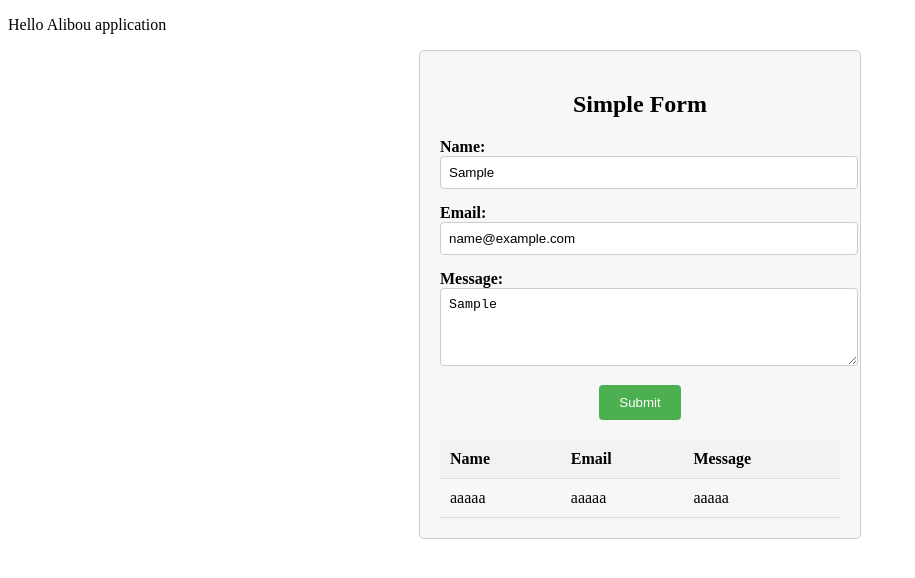
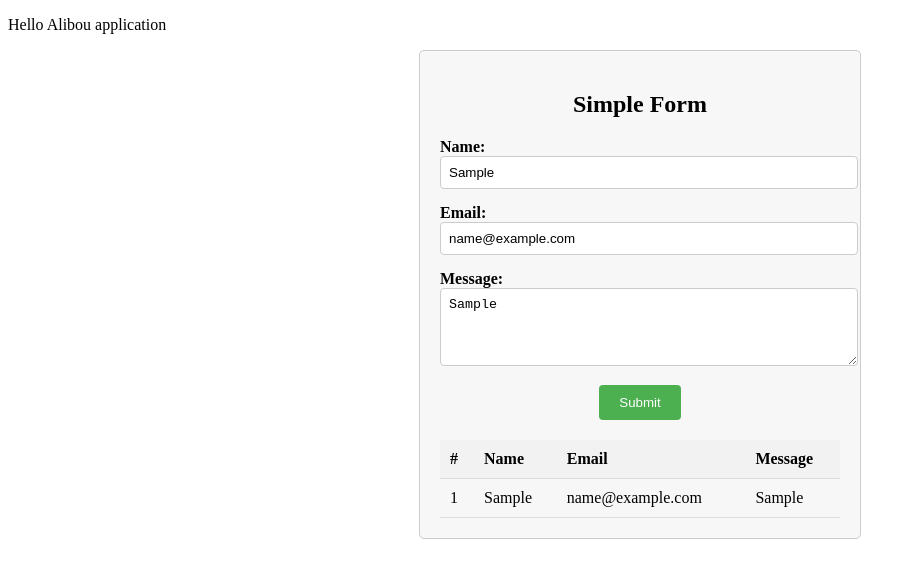
Before and after one commit to ali-bouali/angular-crash-course, an Angular app: page / in a window 1280 px wide. Both pictures are taken after typing "Sample", "name@example.com", "Sample" into the empty fields and a click on the button "Submit". Shown: the top 578 px of the page, without its empty margins (0-915 px from the left). Built offline with nearby package versions, Linux system fonts and the light colour scheme.

Commit message:
ngFor directive

```diff
--- a/src/app/my-first-comp/my-first-comp.component.html
+++ b/src/app/my-first-comp/my-first-comp.component.html
@@ -25,16 +25,18 @@
   <table *ngIf="isSubmitted">
     <thead>
     <tr>
+      <th>#</th>
       <th>Name</th>
       <th>Email</th>
       <th>Message</th>
     </tr>
     </thead>
     <tbody>
-    <tr >
-      <td>aaaaa</td>
-      <td>aaaaa</td>
-      <td>aaaaa</td>
+    <tr *ngFor="let msg of messages;let i = index">
+      <td>{{ i + 1 }}</td>
+      <td>{{ msg.name }}</td>
+      <td>{{ msg.email }}</td>
+      <td>{{ msg.message }}</td>
     </tr>
     </tbody>
   </table>
--- a/src/app/my-first-comp/my-first-comp.component.ts
+++ b/src/app/my-first-comp/my-first-comp.component.ts
@@ -11,8 +11,15 @@ export class MyFirstCompComponent {
   email: string = '';
   message: string = '';
   isSubmitted: boolean = false;
+  messages: Array<any> = [];
 
   onSubmit() {
     this.isSubmitted = true;
+    this.messages.push({
+      'name': this.name,
+      'email': this.email,
+      'message': this.message
+    });
+    console.log(this.messages);
   }
 }
```
